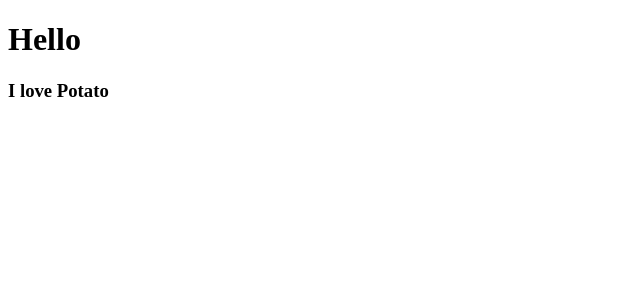
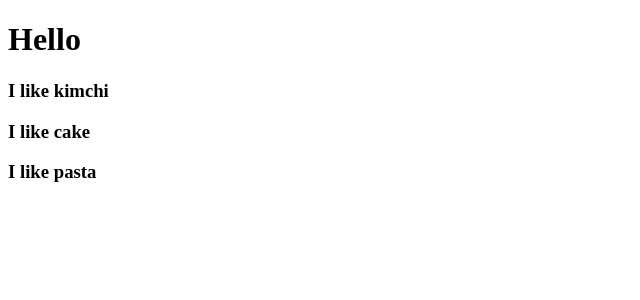
Before and after one commit to nychae/movie-app-2021, a React (Create React App) app: page / in a window 1280 px wide. Shown: the top 300 px of the page, without its empty margins (0-640 px from the left). Built offline with nearby package versions, Linux system fonts and the light colour scheme.

Commit message:
2.1 Reusable Components with JSX + Props

```diff
--- a/src/App.js
+++ b/src/App.js
@@ -1,10 +1,15 @@
 import React from "react";
-import Potato from "./Potato";
+
+function Food({ fav }) {
+  return <h3>I like {fav}</h3>;
+}
 function App() {
   return (
     <div className="App">
       <h1>Hello</h1>
-      <Potato />
+      <Food fav="kimchi" />
+      <Food fav="cake" />
+      <Food fav="pasta" />
     </div>
   );
 }
--- a/src/Potato.js
+++ /dev/null
@@ -1,7 +0,0 @@
-import React from "react";
-
-function Potato() {
-  return <h3>I love Potato</h3>;
-}
-
-export default Potato;
```
